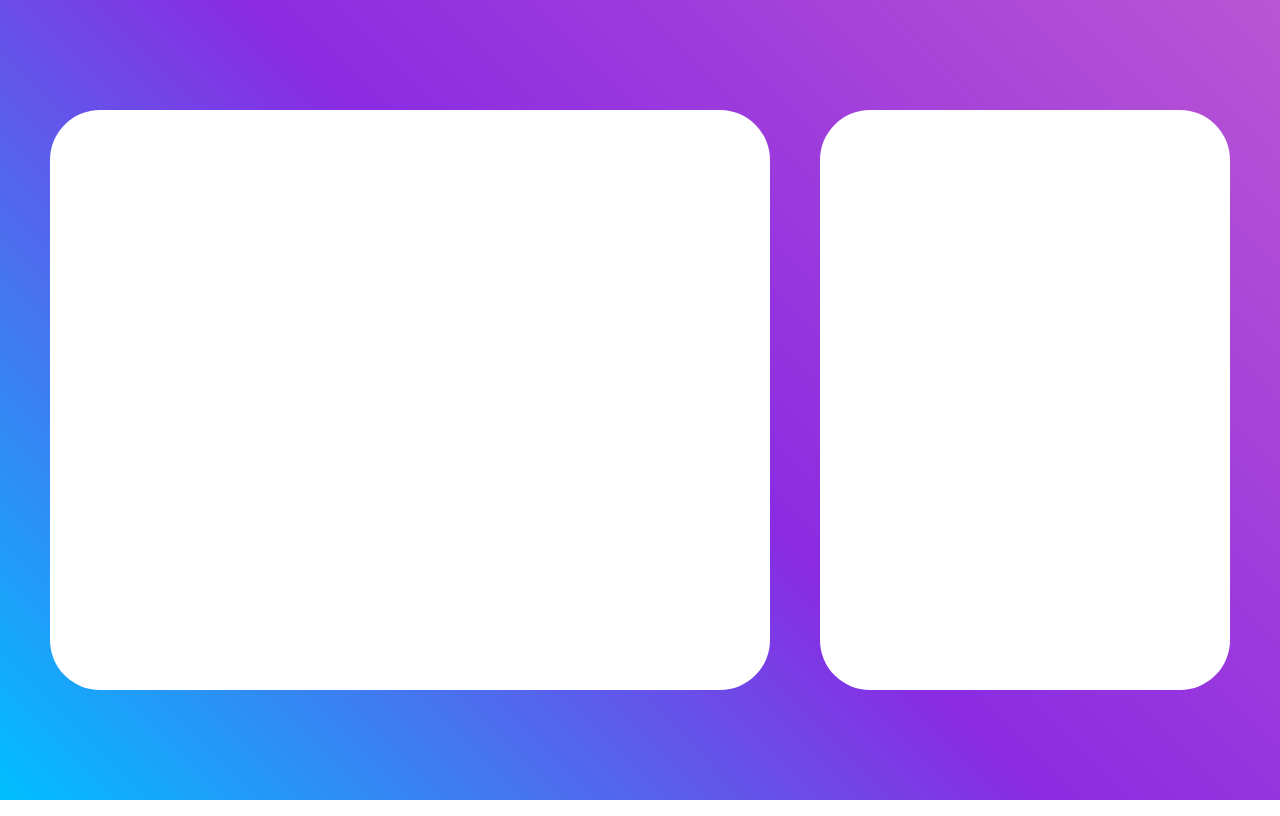
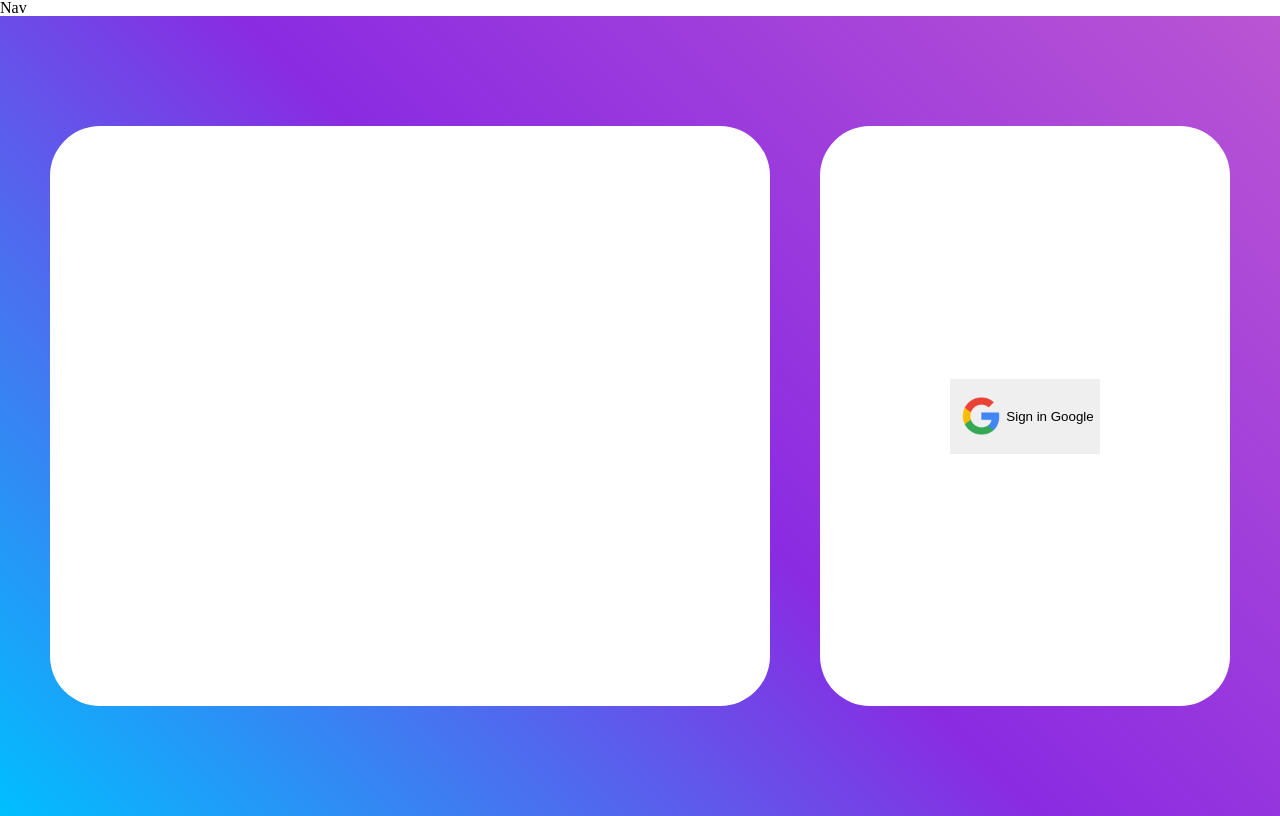
Before and after one commit to Jaecobd1/catfish, a Next.js app: page / in a window 1280 px wide. Built offline with nearby package versions, Linux system fonts and the light colour scheme.

Commit message:
Adding a blank  nav

```diff
--- a/package.json
+++ b/package.json
@@ -15,6 +15,7 @@
     "firebase": "^8.2.1",
     "next": "13.1.6",
     "react": "18.2.0",
-    "react-dom": "18.2.0"
+    "react-dom": "18.2.0",
+    "react-hot-toast": "^2.4.0"
   }
 }
--- /dev/null
+++ b/src/components/Nav/Nav.jsx
@@ -0,0 +1,5 @@
+function Nav() {
+  return <div>Nav</div>;
+}
+
+export default Nav;
--- /dev/null
+++ b/src/lib/context.js
@@ -0,0 +1,3 @@
+import { createContext } from "react";
+
+export const UserContext = createContext({ user: null, username: null });
--- a/src/pages/_app.js
+++ b/src/pages/_app.js
@@ -1,5 +1,14 @@
-import '@/styles/globals.css'
+import "@/styles/globals.css";
+import { UserContext } from "@/lib/context";
+import Nav from "@/components/Nav/Nav";
+import { Toaster } from "react-hot-toast";
 
 export default function App({ Component, pageProps }) {
-  return <Component {...pageProps} />
+  return (
+    <UserContext.Provider value={{ user: {}, username: {} }}>
+      <Nav />
+      <Component {...pageProps} />
+      <Toaster />
+    </UserContext.Provider>
+  );
 }
--- a/src/pages/index.js
+++ b/src/pages/index.js
@@ -16,6 +16,8 @@ export default function Home() {
     await auth.signInWithPopup(googleAuthProvider);
   };
 
+  //Sign out button
+
   return (
     <>
       <Head>
@@ -27,7 +29,7 @@ export default function Home() {
       <main className={styles.main}>
         <div className={styles.leftPanel}></div>
         <div className={styles.rightPanel}>
-          {/* <button className={styles.SWIGoogle} onClick={signInWithGoogle}>
+          <button className={styles.SWIGoogle} onClick={signInWithGoogle}>
             <Image
               src={Google}
               width={50}
@@ -35,9 +37,13 @@ export default function Home() {
               alt="Sign in with google"
             />
             Sign in Google
-          </button> */}
+          </button>
         </div>
       </main>
     </>
   );
 }
+
+function SignOutButton() {
+  return <button onClick={() => auth.signOut()}>Sign Out</button>;
+}
--- a/src/styles/Home.module.css
+++ b/src/styles/Home.module.css
@@ -28,8 +28,12 @@
   align-items: center;
 }
 .SWIGoogle {
-  height: 100%;
+  height: 75px;
   width: 100;
   display: flex;
   align-items: center;
+  border: none;
 }
+.SWIGoogle:hover {
+  background-color: white;
+}
```
Also changed, not shown: 1 other file (tests, documents, lock files or other folders).
